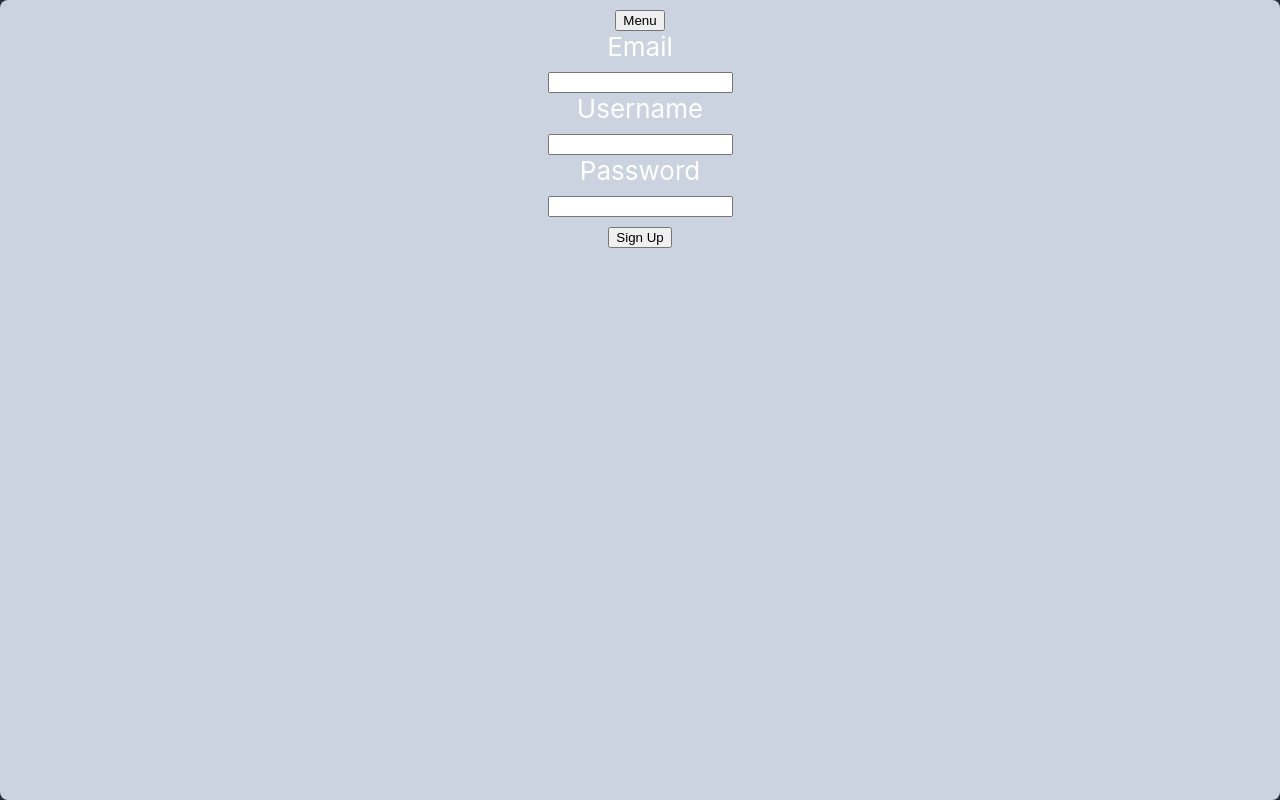
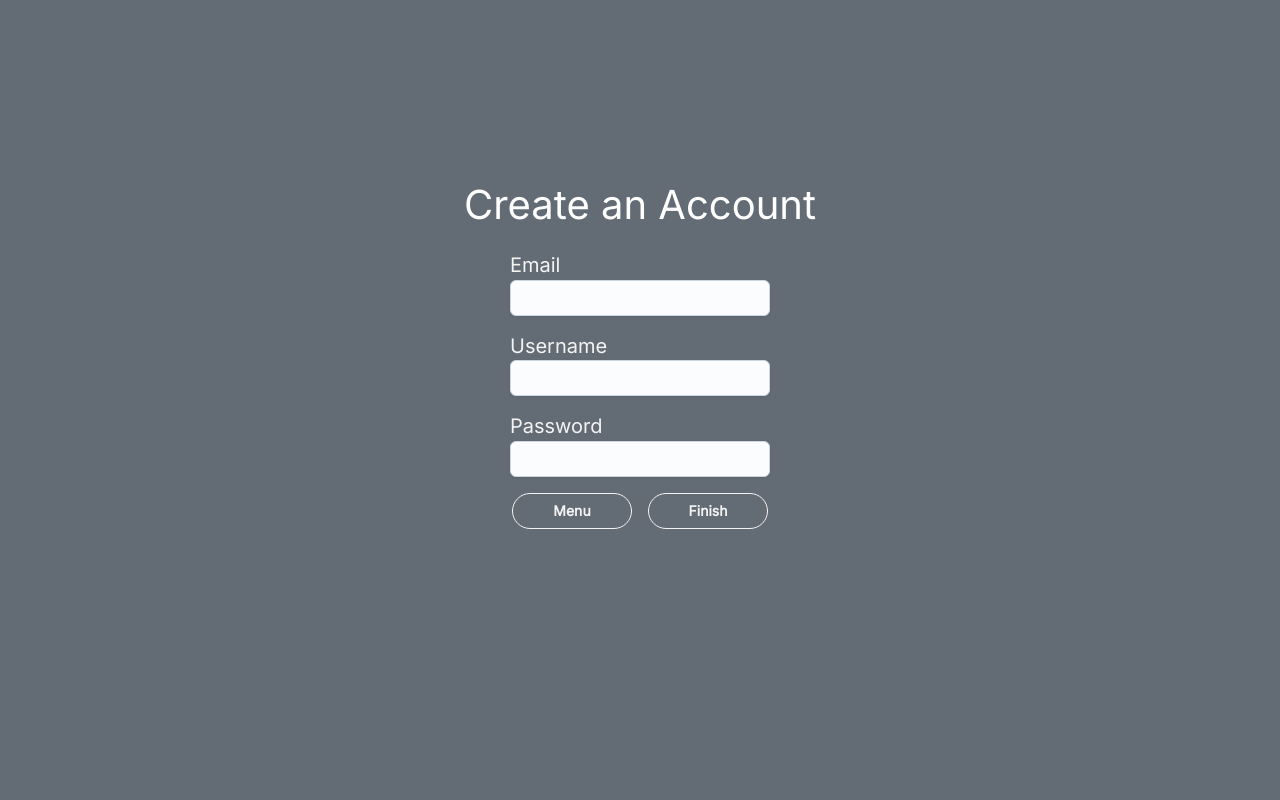
Before and after one commit to T-Dourgarian/kryptle, a React (Create React App) app: page / in a window 1280 px wide. Both pictures are taken after a click on the button "Sign Up". Built offline with nearby package versions, Linux system fonts and the light colour scheme; no server answers.

Commit message:
wide view styling for menu

```diff
--- a/src/App.js
+++ b/src/App.js
@@ -1,26 +1,38 @@
 import React, { useEffect } from 'react';
 import './App.css';
-
+import '@fontsource/inter';
 import Navigation from './Navigation/Navigation.js';
 import MenuContainer from './Menu/MenuContainer/MenuContainer.js';
 import { useSelector } from 'react-redux';
+import { CssVarsProvider } from '@mui/joy/styles';
+import Sheet from '@mui/joy/Sheet';
 
 function App() {
 
   const userId = useSelector((state) => state.user.userId)
 
   return (
-    <div className="App">
 
-      <header className="App-header">
+  <CssVarsProvider>
+    <Sheet
+      variant="solid"
+      sx={{
+        display: 'flex',
+        flexDirection: 'column',
+        height: '100vh'
+      }}
+    >
+    <div>
+
         {
           userId ?
           <Navigation />:
           <MenuContainer />
         }
-      </header>
 
-    </div>
+      </div>
+    </Sheet>
+  </CssVarsProvider>
   );
 }
 
--- a/src/Menu/HowToPlay/HowToPlay.js
+++ b/src/Menu/HowToPlay/HowToPlay.js
@@ -3,6 +3,7 @@ import { useDispatch } from 'react-redux';
 import './HowToPlay.css';
 import { playButtonClicked } from '../../redux/GameSlice';
 import { updateMenuSelection } from '../../redux/MenuSlice';
+import { Button, Stack, Typography } from '@mui/joy';
 
 function HowToPlay() {
   const dispatch = useDispatch();
@@ -12,37 +13,91 @@ function HowToPlay() {
   }
 
   return (
-    <div className="Container">
+    <Stack
+      direction="column"
+      justifyContent="center"
+      alignItems="center"
+      sx={{
+        height: '90vh'
+      }}
+      spacing={2}
+    >
 
-      <button className="HowToPlayButton"
-        onClick={handleMenuClick}
-      >Menu</button>
+      <Typography
+        fontSize={'60px'}
+        color='#f3f3f3'
+        letterSpacing={2}
+        fontWeight={'bold'}
+      > How To Play </Typography>
 
-      <h1 className="Header">Kryptle</h1>
 
-      <p className="HowToPlayP">
+      <Typography
+        width={'800px'}
+        textAlign={'center'}
+        color='#f3f3f3'
+      >
         Kryptle is a daily math puzzle in which you are given five numbers
           between 1 and 25 and must use all five numbers to form a mathamatical
           equation whose answer is equal to a 6th number.
-      </p>
-      <p className="HowToPlayP">e.g.</p>
+      </Typography>
 
-      <div className="ExampleNumbers">16 4 13 12 8 = 19</div>
 
-      <p className="HowToPlayP">has a solution</p>
+      <Typography
+        color='#f3f3f3'
+      >
+        For Example
+      </Typography>
 
-      <div className="ExampleSolution">(12 / 4) * (16 / 8) + 13 = 19</div>
+      <Typography
+        color='#f3f3f3'
+        fontSize={'25px'}
+      >
+        16 4 13 12 8 = 19
+      </Typography>
 
-      <p className="HowToPlayP">
-        Every set of numbers will have one unique solution if not many more. You
+      <Typography
+        color='#f3f3f3'
+        // fontSize={'25px'}
+      >
+        has the solution
+      </Typography>
+
+      <Typography
+        color='#f3f3f3'
+        fontSize={'25px'}
+      >
+        (12 / 4) * (16 / 8) + 13 = 19
+      </Typography>
+
+
+      <Typography
+        color='#f3f3f3'
+        width={'800px'}
+        textAlign={'center'}
+      >
+        Every set of numbers will have one unique solution if not more. You
         are also able to use more complex mathematical operations...
-      </p>
+      </Typography>
 
-      <p className="HowToPlayP">
-        Square Root: root(16) = 4 | Exponent: 4^2 = 16
-      </p>
 
-    </div>
+      <Button
+        onClick={handleMenuClick}
+        variant='outlined'
+        sx={{
+          color: '#f3f3f3',
+          width:'140px',
+          borderRadius: '20px',
+          ':hover': {
+            backgroundColor: '#717A85',
+            boxShadow: '0px 15px 34px 5px rgba(54,54,54,0.32)'
+          },
+          borderColor: '#f3f3f3'
+        }}
+      >
+        Back To Menu
+      </Button>
+
+    </Stack>
   );
 }
 
--- a/src/Menu/Login/Login.js
+++ b/src/Menu/Login/Login.js
@@ -6,6 +6,8 @@ import { updateMenuSelection } from '../../redux/MenuSlice';
 import { updateUserData } from '../../redux/UserSlice';
 import { updateGameDataFromLogin } from '../../redux/GameSlice';
 import { Formatter } from '../../util/Formatter';
+import { Button, FormControl, FormLabel, Input, Stack, Typography } from '@mui/joy';
+import { Type } from 'class-transformer';
 
 function Login() {
   const dispatch = useDispatch();
@@ -41,50 +43,122 @@ function Login() {
     }
   }
 
-  const handleMenuClick = () => {
-    dispatch(updateMenuSelection({ page: 'MenuOptions'}))
+  const handleNav = (page) => {
+    dispatch(updateMenuSelection({ page }))
   }
 
+
+  const menuButtonStyleObj = {
+		color: '#f3f3f3',
+		width:'120px',
+		borderRadius: '20px',
+		':hover': {
+			backgroundColor: '#717A85',
+			boxShadow: '0px 15px 34px 5px rgba(54,54,54,0.32)'
+		},
+		borderColor: '#f3f3f3'
+	}
+
   return (
-    <div className="Container">
-
-        <button
-          onClick={handleMenuClick}
+    <Stack
+      direction="column"
+      justifyContent="center"
+      alignItems="center"
+      sx={{
+        height: '90vh'
+      }}
+      spacing={2}
+    >
+        <Typography
+          fontSize={'30px'}
+          color='#f3f3f3'
+          letterSpacing={2}
         >
-          Menu
-        </button>
+          Log in or create an account
+        </Typography>
 
 
-        <div>Username</div>
-        <input
-          value={username}
-          onChange={handleUsernameInput}
+        <FormControl >
+          <FormLabel
+            sx={{
+              color: '#f3f3f3',
+              fontSize: '20px'
+            }}
+          >
+            Username
+          </FormLabel>
 
-        />
-
-        <div>Password</div>
-        <input
-          value={password}
-          onChange={handlePasswordInput}
-          type='password'
-        />
+          <Input
+            onChange={handleUsernameInput}
+          />
+        </FormControl>
 
 
-        <div>
-          <button
-            onClick={handleLogin}
+        <FormControl >
+          <FormLabel
+            sx={{
+              color: '#f3f3f3',
+              fontSize: '20px'
+            }}
           >
-            Login
-          </button>
+            Password
+          </FormLabel>
+
+          <Input
+            type='password'
+            onChange={handlePasswordInput}
+          />
+        </FormControl>
+
+          <Typography
+            color={'#f3f3f3'}
+          >
+            { errorMessage }
+          </Typography>
+
+          <Stack
+            direction={'column'}
+            spacing={1}
+          >
+
+            <Button
+              variant='outlined'
+              onClick={handleLogin}
+              sx={{
+                ...menuButtonStyleObj,
+                width: '100%'
+              }}
+            >
+              Login
+            </Button>
+
+            <Stack
+              direction={'row'}
+              spacing={1}
+            >
+              <Button
+                variant='outlined'
+                onClick={() => handleNav('MenuOptions')}
+                sx={menuButtonStyleObj}
+              >
+                Menu
+              </Button>
+
+              <Button
+                variant='outlined'
+                onClick={() => handleNav('SignUp')}
+                sx={menuButtonStyleObj}
+              >
+                Sign Up
+              </Button>
+            </Stack>
+
+          </Stack>
 
 
 
 
-          <div>
-            { errorMessage }
-          </div>
-        </div>
-    </div>
+    </Stack>
   );
 }
 
--- a/src/Menu/MenuContainer/MenuContainer.js
+++ b/src/Menu/MenuContainer/MenuContainer.js
@@ -13,7 +13,7 @@ function MenuContainer() {
 
 
   return (
-    <div >
+    <>
         {
             pageSelection === 'MenuOptions' &&
             <MenuOptions />
@@ -34,7 +34,7 @@ function MenuContainer() {
             <SignUp />
         }
 
-    </div>
+    </>
   );
 }
 
--- a/src/Menu/MenuOptions/MenuOptions.js
+++ b/src/Menu/MenuOptions/MenuOptions.js
@@ -4,6 +4,9 @@ import {
 	updateMenuSelection
   } from '../../redux/MenuSlice';
 import { useDispatch, useSelector } from 'react-redux';
+import Stack from '@mui/joy/Stack';
+import Typography from '@mui/joy/Typography';
+import Button from '@mui/joy/Button';
 
 function MenuOptions() {
 	const dispatch = useDispatch();
@@ -12,23 +15,58 @@ function MenuOptions() {
 		dispatch(updateMenuSelection({ page }));
 	}
 
+	const menuButtonStyleObj = {
+		color: '#f3f3f3',
+		width:'120px',
+		borderRadius: '20px',
+		':hover': {
+			backgroundColor: '#717A85',
+			boxShadow: '0px 15px 34px 5px rgba(54,54,54,0.32)'
+		},
+		borderColor: '#f3f3f3'
+	}
+
 
   return (
-    <div >
+    <Stack
+		direction="column"
+		justifyContent="center"
+		alignItems="center"
+		sx={{
+			height: '90vh'
+		}}
+	>
+		<Typography
+			fontSize={'85px'}
+			color='#f3f3f3'
+			letterSpacing={2}
+		> Kryptle </Typography>
 
-		<button
-			onClick={() => handlePageSelect('Login')}
-		>Login</button>
+		<Stack
+			direction={'row'}
+			spacing={3}
+		>
+			<Button
+			onClick={() => handlePageSelect('SignUp')}
+			variant='outlined'
+			sx={menuButtonStyleObj}
+			>Sign Up</Button>
 
-		<button
-			onClick={() => handlePageSelect('SignUp')}
-		>Sign Up</button>
+			<Button
+				onClick={() => handlePageSelect('Login')}
+				variant='outlined'
+				sx={menuButtonStyleObj}
+			>Login</Button>
 
-		<button
-			onClick={() => handlePageSelect('HowToPlay')}
-		>How To Play</button>
 
-    </div>
+			<Button
+				onClick={() => handlePageSelect('HowToPlay')}
+				variant='outlined'
+				sx={menuButtonStyleObj}
+			>How To Play</Button>
+		</Stack>
+
+    </ Stack>
   );
 }
 
--- a/src/Menu/SignUp/SignUp.js
+++ b/src/Menu/SignUp/SignUp.js
@@ -5,6 +5,8 @@ import { login } from '../../util/ApiUtil';
 import { updateMenuSelection } from '../../redux/MenuSlice';
 import { updateUserData } from '../../redux/UserSlice';
 import { signUp } from '../../util/ApiUtil';
+import { Button, FormLabel, Input, Stack, Typography } from '@mui/joy';
+import { FormControl } from '@mui/base';
 
 function SignUp() {
   const dispatch = useDispatch();
@@ -15,11 +17,13 @@ function SignUp() {
   const [ errorMessage, setErrorMessage] = useState('');
 
   const handleEmailInput = (e) => {
-    setEmail(e.target.value)
+    setEmail(e.target.value);
+    setErrorMessage('');
   }
 
   const handleUsernameInput = (e) => {
-    setUsername(e.target.value)
+    setUsername(e.target.value);
+    setErrorMessage('');
   }
 
   const handlePasswordInput = (e) => {
@@ -40,43 +44,106 @@ function SignUp() {
     }
   }
 
+  const menuButtonStyleObj = {
+		color: '#f3f3f3',
+		width:'120px',
+		borderRadius: '20px',
+		':hover': {
+			backgroundColor: '#717A85',
+			boxShadow: '0px 15px 34px 5px rgba(54,54,54,0.32)'
+		},
+		borderColor: '#f3f3f3'
+	}
+
   return (
-    <div className="Container">
+    <Stack
+      direction="column"
+      justifyContent="center"
+      alignItems="center"
+      sx={{
+        height: '90vh'
+      }}
+      spacing={2}
+    >
 
-        <button
-          onClick={handleMenuClick}
-        >
-          Menu
-        </button>
+      <Typography
+        fontSize={'40px'}
+        color='#f3f3f3'
+        mb={3}
+      >
+        Create an Account
+      </Typography>
 
-        <div>Email</div>
-        <input
-          value={email}
-          onChange={handleEmailInput}
-        />
+        <FormControl >
+          <FormLabel
+            sx={{
+              color: '#f3f3f3',
+              fontSize: '20px'
+            }}
+          >
+            Email
+          </FormLabel>
 
-        <div>Username</div>
-        <input
-          value={username}
-          onChange={handleUsernameInput}
+          <Input
+            type='email'
+            onChange={handleEmailInput}
+          />
+        </FormControl>
 
-        />
+        <FormControl >
+          <FormLabel
+            sx={{
+              color: '#f3f3f3',
+              fontSize: '20px'
+            }}
+          >
+            Username
+          </FormLabel>
 
-        <div>Password</div>
-        <input
-          value={password}
-          onChange={handlePasswordInput}
-          type='password'
-        />
+          <Input
+            onChange={handleUsernameInput}
+          />
+        </FormControl>
 
 
-        <div>
-          <button
+        <FormControl >
+          <FormLabel
+            sx={{
+              color: '#f3f3f3',
+              fontSize: '20px'
+            }}
+          >
+            Password
+          </FormLabel>
+
+          <Input
+            type='password'
+            onChange={handlePasswordInput}
+          />
+        </FormControl>
+
+
+        <Stack
+          direction={'row'}
+          spacing={2}
+        >
+          <Button
+            variant='outlined'
+            sx={menuButtonStyleObj}
+            onClick={handleMenuClick}
+          >
+            Menu
+          </Button>
+
+          <Button
+            variant='outlined'
+            sx={menuButtonStyleObj}
             onClick={handleSignUp}
           >
-            Sign Up
-          </button>
-        </div>
+            Finish
+          </Button>
+        </Stack>
+
 
 
         <div>
@@ -84,7 +151,7 @@ function SignUp() {
             errorMessage
           }
         </div>
-    </div>
+    </ Stack>
   );
 }
 
```
Also changed, not shown: package.json (+12 -8 lines), 2 other files (tests, documents, lock files or other folders). Lines whose indentation alone changed are shown as unchanged.
